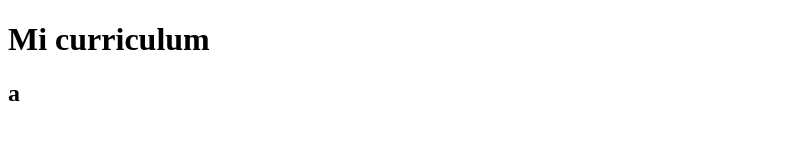
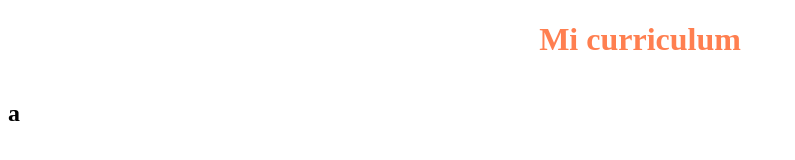
Before and after one commit to BorjaEA/publico1, a plain HTML site: page MiHtml.html in a window 1280 px wide. Shown: the whole page, without its empty margins (0-795 px from the left). Drawn offline with Linux system fonts and the light colour scheme.

Commit message:
Update MiHtml.html

```diff
--- a/MiHtml.html
+++ b/MiHtml.html
@@ -6,11 +6,29 @@
     <meta http-equiv="X-UA-Compatible" content="IE=edge">
     <meta name="viewport" content="width=device-width, initial-scale=1.0">
     <title>Tarea: Mi CV</title>
+
+    <style>
+        * {
+            /* border-style: solid; */
+            box-sizing: border-box;
+        }
+
+        h1 {
+            text-align: center;
+            color: coral;
+        }
+
+        div {
+            display: flex;
+        }
+    </style>
 </head>
 
 <body>
     <h1>Mi curriculum</h1>
-    <h2>a</h2>
+    <div>
+        <h2>a</h2>
+    </div>
 </body>
 
 </html>
```
